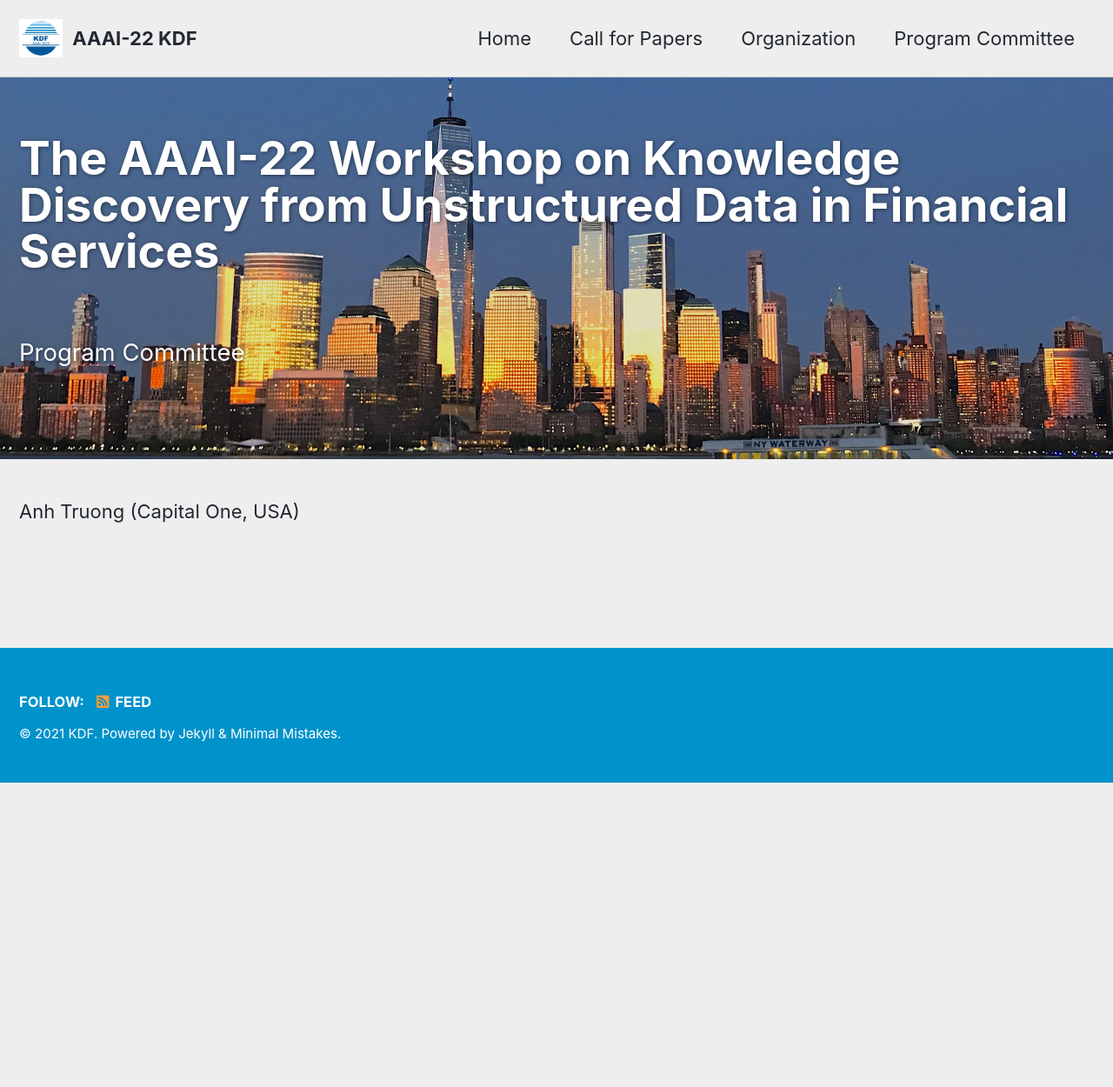
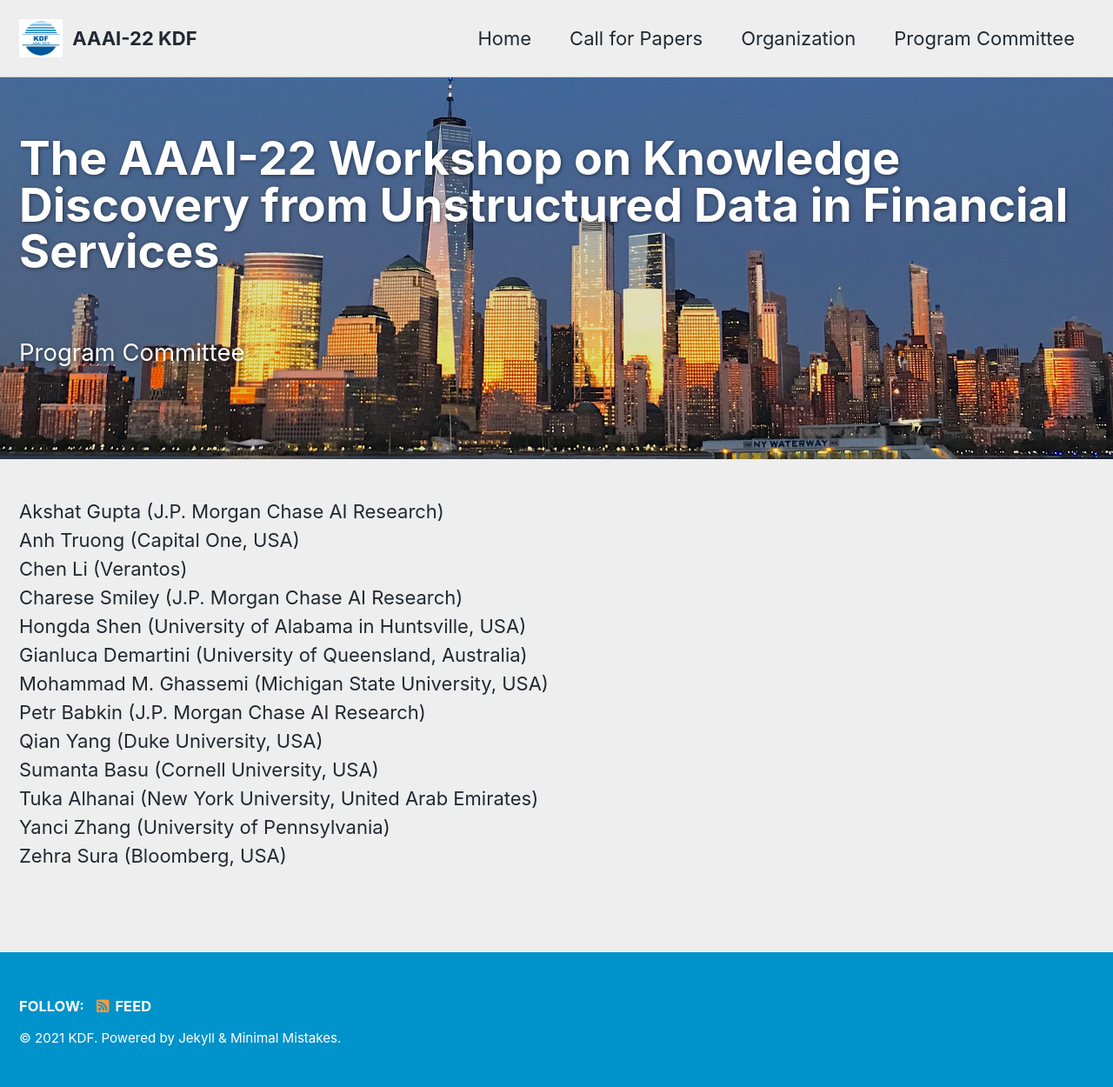
Before and after one commit to aaai-kdf/kdf2022, a Jekyll site: the page built from _pages/program_committee.md, in a window 1280 px wide. Shown: the whole page at 87% size. Built offline with Jekyll 4.4.1, drawn with Linux system fonts in a browser that asks for light colours; cached includes are drawn as plain includes; before the commit the page ends 900 px from its top, so only the background shows below that.

Commit message:
update PC and orginizers

```diff
--- a/_pages/program_committee.md
+++ b/_pages/program_committee.md
@@ -7,28 +7,32 @@ header:
   #caption: 'Photo by <a href="me">me</a> on <a href="me">me</a>'
 excerpt: "<br/>Program Committee<br/>"
 ---
+Akshat Gupta (J.P. Morgan Chase AI Research)<br>
 Anh Truong (Capital One, USA)<br>
+Chen Li (Verantos)<br>
+Charese	Smiley (J.P. Morgan Chase AI Research)<br>
+Hongda Shen (University of Alabama in Huntsville, USA)<br>
+Gianluca Demartini (University of Queensland, Australia)<br>
+Mohammad M. Ghassemi (Michigan State University, USA)<br>
+Petr Babkin (J.P. Morgan Chase AI Research)<br>
+Qian Yang (Duke University, USA)<br>
+Sumanta Basu (Cornell University, USA)<br>
+Tuka Alhanai (New York University, United Arab Emirates)<br>
+Yanci Zhang (University of Pennsylvania)<br>
+Zehra Sura (Bloomberg, USA)<br>
 <!--
 Anthony Liu (Kensho, USA)<br>
-Chen Li (Moody's, USA)<br>
 Chong Wang (S&P Global, USA)<br>
 Dezhao Song (Thomson Reuters, USA)<br>
 Eren Kurshan (Bank of America, USA)<br>
-Gianluca Demartini (University of Queensland, Australia)<br>
 Grace Bang (Bloomberg, USA)<br>
 Gülşen Eryiğit (Istanbul Technical University, Turkey)<br>
-Hongda Shen (University of Alabama in Huntsville, USA)<br>
 Joshua Lockhart (JP Morgan, UK)<br>
 Kornelia Papp (iptiQ by Swiss Re, Switzerland)<br>
 Luciano Del Corro (Goldman Sachs, Germany)<br>
-Mohammad M. Ghassemi (Michigan State University, USA)<br>
 Natraj Raman (J.P. Morgan, UK)<br>
-Qian Yang (Duke University, USA)<br>
 Robert Tillman (J.P. Morgan, USA)<br>
 Rui Dai (University of Pennsylvania, USA)<br>
-Sumanta Basu (Cornell University, USA)<br>
-Tuka Alhanai (New York University, United Arab Emirates)<br>
 Wei Wang (Microsoft Research, USA)<br>
 Xin Dong (Rutgers University, USA)<br>
-Zehra Sura (Bloomberg, USA)<br>
 -->
```
Also changed, not shown: _pages/organizers.md (+4 -4 lines).
